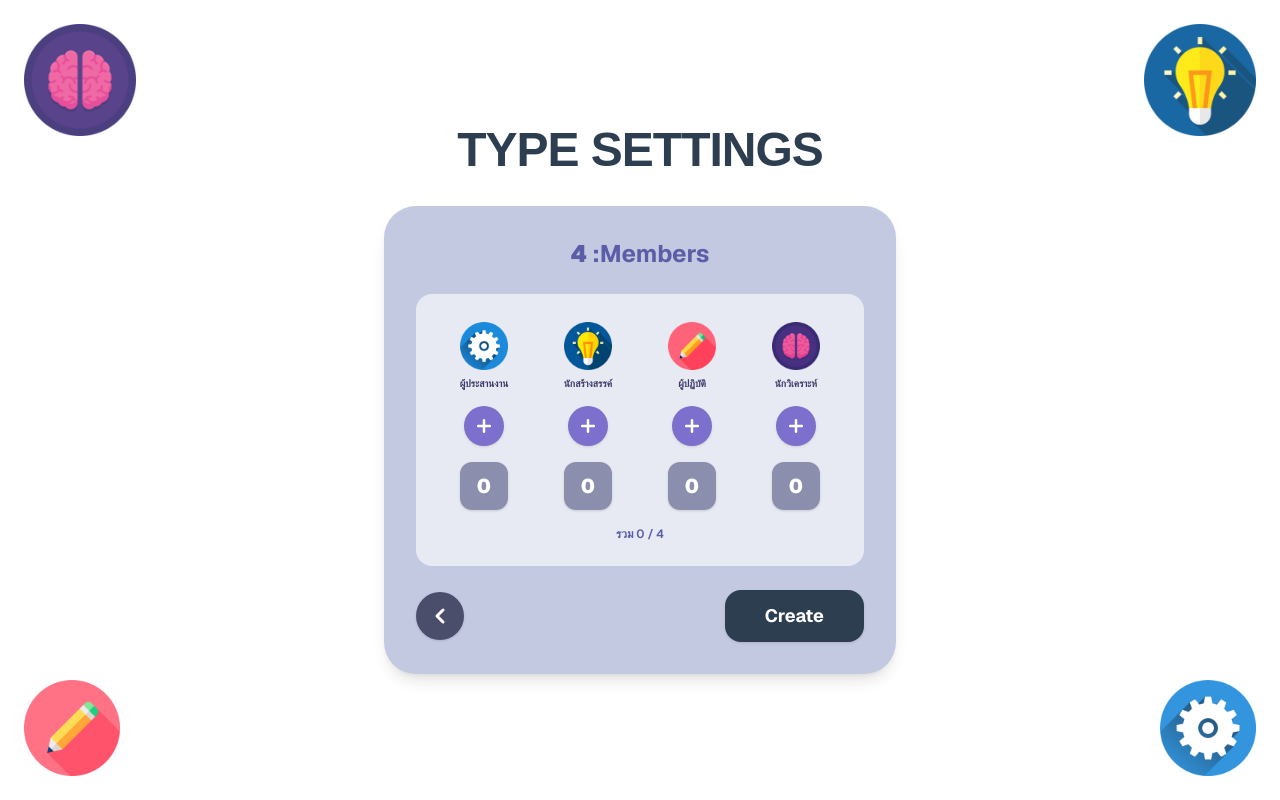
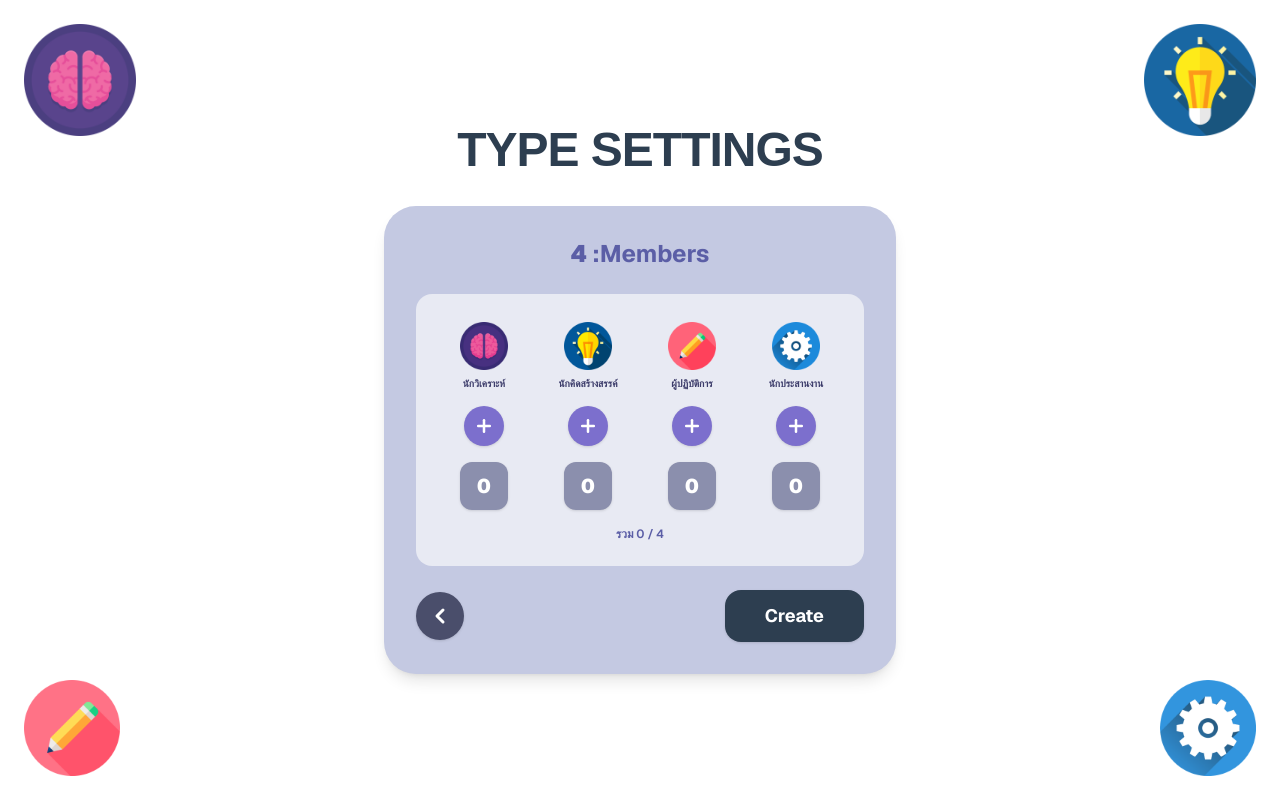
Before and after one commit to Oatto319/FinalProject, a Next.js app: page /create/typesetting in a window 1280 px wide. Built offline with nearby package versions, Linux system fonts and the light colour scheme.

Commit message:
update001

```diff
--- a/app/create/select_templates/page.tsx
+++ b/app/create/select_templates/page.tsx
@@ -12,10 +12,10 @@ const TEMPLATES = [
     bgColor: 'bg-[#FF9B9B]',
     textColor: 'text-[#4A4E69]',
     types: [
-      { label: 'นักวิเคราะห์',  icon: '/img/brain.png' },
-      { label: 'นักสร้างสรรค์', icon: '/img/idea.png' },
-      { label: 'ผู้ปฏิบัติ',    icon: '/img/pencil.png' },
-      { label: 'ผู้ประสานงาน',  icon: '/img/make.png' },
+      { label: 'นักวิเคราะห์',    icon: '/img/brain.png' },
+      { label: 'นักคิดสร้างสรรค์', icon: '/img/idea.png' },
+      { label: 'ผู้ปฏิบัติการ',    icon: '/img/pencil.png' },
+      { label: 'นักประสานงาน',     icon: '/img/make.png' },
     ],
   },
   {
--- a/app/create/typesetting/page.tsx
+++ b/app/create/typesetting/page.tsx
@@ -4,28 +4,57 @@ import { useState, useEffect } from 'react';
 import { useRouter } from 'next/navigation';
 import { ChevronLeft, Plus, Minus } from 'lucide-react';
 
-const TYPES = [
-  { key: 'ผู้ประสานงาน', label: 'ผู้ประสานงาน', icon: '/img/make.png' },
-  { key: 'นักสร้างสรรค์', label: 'นักสร้างสรรค์', icon: '/img/idea.png' },
-  { key: 'ผู้ปฏิบัติ',    label: 'ผู้ปฏิบัติ',    icon: '/img/pencil.png' },
-  { key: 'นักวิเคราะห์',  label: 'นักวิเคราะห์',  icon: '/img/brain.png' },
-];
+const TYPES_BY_TEMPLATE: Record<string, { key: string; label: string; icon: string }[]> = {
+  programming: [
+    { key: 'นักวิเคราะห์',    label: 'นักวิเคราะห์',    icon: '/img/brain.png' },
+    { key: 'นักคิดสร้างสรรค์', label: 'นักคิดสร้างสรรค์', icon: '/img/idea.png' },
+    { key: 'ผู้ปฏิบัติการ',    label: 'ผู้ปฏิบัติการ',    icon: '/img/pencil.png' },
+    { key: 'นักประสานงาน',     label: 'นักประสานงาน',     icon: '/img/make.png' },
+  ],
+  service: [
+    { key: 'นักสื่อสาร',    label: 'นักสื่อสาร',    icon: '/img/make.png' },
+    { key: 'นักแก้ปัญหา',  label: 'นักแก้ปัญหา',  icon: '/img/brain.png' },
+    { key: 'ผู้ฟัง',        label: 'ผู้ฟัง',        icon: '/img/idea.png' },
+    { key: 'ผู้ปฏิบัติการ', label: 'ผู้ปฏิบัติการ', icon: '/img/pencil.png' },
+  ],
+  presentation: [
+    { key: 'นักพูด',       label: 'นักพูด',       icon: '/img/idea.png' },
+    { key: 'นักวิจัย',     label: 'นักวิจัย',     icon: '/img/brain.png' },
+    { key: 'นักออกแบบ',    label: 'นักออกแบบ',    icon: '/img/pencil.png' },
+    { key: 'ผู้ประสานงาน', label: 'ผู้ประสานงาน', icon: '/img/make.png' },
+  ],
+  design: [
+    { key: 'นักสร้างสรรค์', label: 'นักสร้างสรรค์', icon: '/img/idea.png' },
+    { key: 'นักวิเคราะห์',  label: 'นักวิเคราะห์',  icon: '/img/brain.png' },
+    { key: 'ผู้ปฏิบัติ',    label: 'ผู้ปฏิบัติ',    icon: '/img/pencil.png' },
+    { key: 'ผู้ประสานงาน',  label: 'ผู้ประสานงาน',  icon: '/img/make.png' },
+  ],
+};
+
+const DEFAULT_TYPES = TYPES_BY_TEMPLATE.programming;
 
 export default function TypeSelectionPage() {
   const router = useRouter();
   const [groupSize, setGroupSize] = useState(4);
+  const [types, setTypes] = useState(DEFAULT_TYPES);
   const [counts, setCounts] = useState<Record<string, number>>(
-    Object.fromEntries(TYPES.map((t) => [t.key, 0]))
+    Object.fromEntries(DEFAULT_TYPES.map((t) => [t.key, 0]))
   );
   const [warning, setWarning] = useState('');
 
   useEffect(() => {
     const pending = localStorage.getItem('pendingRoom');
     const current = localStorage.getItem('currentRoom');
+    const pendingParsed = pending ? JSON.parse(pending) : null;
     const size =
-      (pending && JSON.parse(pending).groupSize) ||
+      (pendingParsed?.groupSize) ||
       (current && JSON.parse(current).groupSize);
     if (size) setGroupSize(Number(size));
+
+    const template = (pendingParsed?.template ?? 'programming').toLowerCase();
+    const resolvedTypes = TYPES_BY_TEMPLATE[template] ?? DEFAULT_TYPES;
+    setTypes(resolvedTypes);
+    setCounts(Object.fromEntries(resolvedTypes.map((t) => [t.key, 0])));
   }, []);
 
   const total = Object.values(counts).reduce((a, b) => a + b, 0);
@@ -80,7 +109,7 @@ export default function TypeSelectionPage() {
         <div className="bg-[#E8EAF3] rounded-2xl p-6">
           <div className="grid grid-cols-4 gap-4">
             {/* Icons row */}
-            {TYPES.map((t) => (
+            {types.map((t) => (
               <div key={t.key} className="flex flex-col items-center gap-1">
                 <div className="w-14 h-14 flex items-center justify-center">
                   <img src={t.icon} alt={t.label} className="w-12 h-12 object-contain" />
@@ -92,7 +121,7 @@ export default function TypeSelectionPage() {
             ))}
 
             {/* Plus buttons row */}
-            {TYPES.map((t) => (
+            {types.map((t) => (
               <div key={t.key + '-plus'} className="flex justify-center">
                 <button
                   onClick={() => increment(t.key)}
@@ -105,7 +134,7 @@ export default function TypeSelectionPage() {
             ))}
 
             {/* Count boxes row */}
-            {TYPES.map((t) => (
+            {types.map((t) => (
               <div key={t.key + '-count'} className="flex justify-center">
                 <button
                   onClick={() => decrement(t.key)}
--- a/lib/mongodb.ts
+++ b/lib/mongodb.ts
@@ -4,6 +4,39 @@ const MONGODB_URI = process.env.MONGODB_URI!;
 
 if (!MONGODB_URI) {
   throw new Error('MONGODB_URI is not defined in .env.local');
+}
+
+async function resolveSRVUri(uri: string): Promise<string> {
+  if (!uri.startsWith('mongodb+srv://')) return uri;
+
+  const match = uri.match(/^mongodb\+srv:\/\/([^:]+):([^@]+)@([^/?]+)(\/[^?]*)?(\?.*)?$/);
+  if (!match) return uri;
+
+  const [, user, pass, host, path = '', query = ''] = match;
+  const dbname = path.replace('/', '');
+
+  const [srvData, txtData] = await Promise.all([
+    fetch(`https://dns.google/resolve?name=_mongodb._tcp.${host}&type=SRV`).then(r => r.json()),
+    fetch(`https://dns.google/resolve?name=${host}&type=TXT`).then(r => r.json()),
+  ]);
+
+  const hosts = (srvData.Answer ?? [])
+    .map((r: { data: string }) => {
+      const parts = r.data.trim().split(/\s+/);
+      return `${parts[3].replace(/\.$/, '')}:${parts[2]}`;
+    })
+    .join(',');
+
+  if (!hosts) throw new Error('No SRV records found via DoH');
+
+  const txtOptions = (txtData.Answer ?? [])
+    .map((r: { data: string }) => r.data.replace(/"/g, '').trim())
+    .join('&');
+
+  const extraQuery = query.replace(/^\?/, '');
+  const fullQuery = [txtOptions, extraQuery].filter(Boolean).join('&');
+
+  return `mongodb://${user}:${pass}@${hosts}/${dbname}?ssl=true&${fullQuery}`;
 }
 
 let cached = (global as any).mongoose as { conn: typeof mongoose | null; promise: Promise<typeof mongoose> | null };
@@ -15,7 +48,8 @@ if (!cached) {
 export async function connectDB() {
   if (cached.conn) return cached.conn;
   if (!cached.promise) {
-    cached.promise = mongoose.connect(MONGODB_URI).then((m) => m);
+    const uri = await resolveSRVUri(MONGODB_URI);
+    cached.promise = mongoose.connect(uri).then((m) => m);
   }
   cached.conn = await cached.promise;
   return cached.conn;
```
Also changed, not shown: 1 other file (tests, documents, lock files or other folders).
